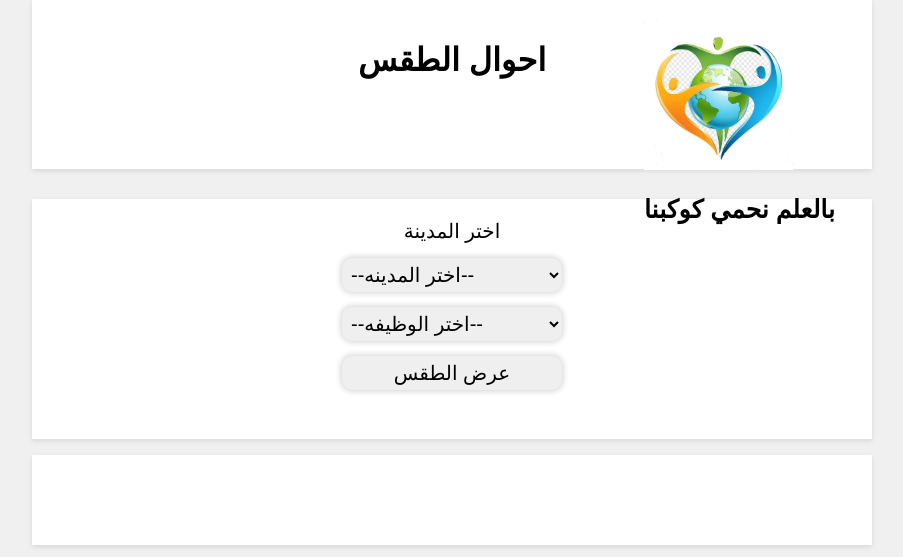
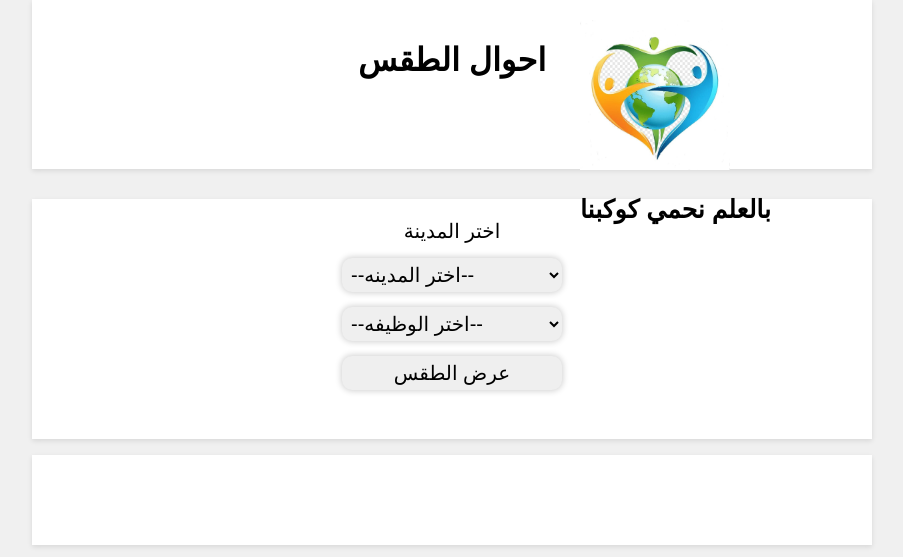
Before and after one commit to MaryamSakr/weather_Application, a plain HTML site: page index.html in a window 1280 px wide. Shown: the top 557 px of the page, without its empty margins (188-1091 px from the left). Drawn offline with Linux system fonts and the light colour scheme; no server answers.

Commit message:
Update main.css

```diff
--- a/main.css
+++ b/main.css
@@ -34,7 +34,7 @@ img {
     display: flex;
     flex-direction: column;
     position: absolute;
-    left: 65%;
+    left: 60%;
 }
 
 .logo p {
```
